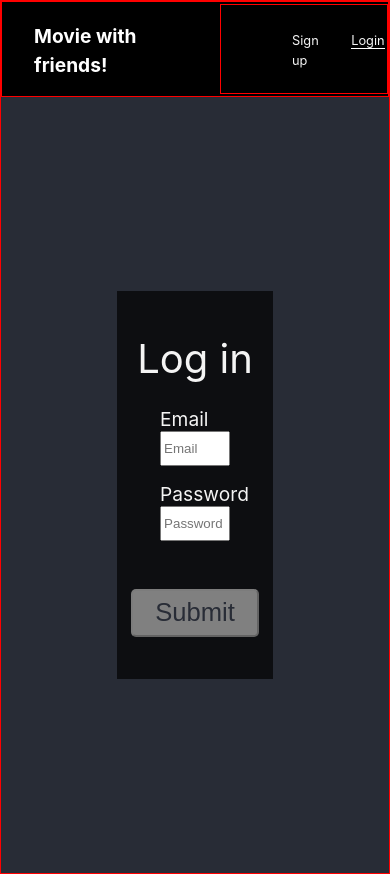
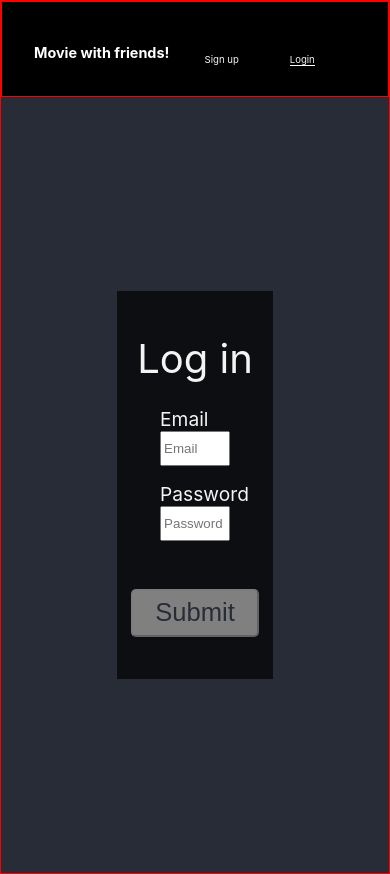
Before and after one commit to Steven2120/fullstack-mern-movie-with-friends, a React (Create React App) app in the folder auth-frontend/: page /login in a window 390 px wide. Built offline with nearby package versions, Linux system fonts and the light colour scheme.

Commit message:
added responsiveness to navbar.

```diff
--- a/auth-frontend/src/components/Nav/Nav.css
+++ b/auth-frontend/src/components/Nav/Nav.css
@@ -110,7 +110,75 @@
       height: auto;
       display: grid;
       grid-template-columns: 20% 20% 50% 10%;
-      border: 1px solid red;
     }
 
+    .large__section__nav {
+      display: flex;
+    }
   }
+
+  @media (max-width: 635px) {
+    .nav__link__mwf {
+      font-size: .7em;
+    }
+
+    .right-side-nav > ul {
+      height: auto;
+      display: grid;
+      grid-template-columns: 50% 50%;
+      gap: .4rem;
+    }
+
+    .large__section__nav {
+      display: flex;
+      flex-direction: column;
+    }
+
+    #update__profile {
+      margin-left: -.05rem;
+      margin-top: .3rem;
+    }
+
+    .nav__link {
+      font-size: .7em;
+    }
+
+    #welcome {
+      font-size: .7em;
+      }
+
+  }
+
+  @media (max-width: 480px) {
+    .nav__link__mwf {
+      font-size: .6em;
+    }
+
+    .right-side-nav > ul {
+      gap: 1rem;
+    }
+
+    .nav__link {
+      font-size: .6em;
+    }
+
+    #welcome {
+      font-size: .6em;
+      }
+  }
+
+  @media (max-width: 390px) {
+    #logout__id {
+      margin-left: 1rem;
+    }
+  }
+
+  @media (max-width: 305px) {
+    .navbar > .h1-logo {
+      margin-left: -.01rem
+    }
+
+    .navbar > .h1-logo {
+      padding-left: .3rem;
+    }
+  }
--- a/auth-frontend/src/components/Nav/Nav.js
+++ b/auth-frontend/src/components/Nav/Nav.js
@@ -45,7 +45,7 @@ export class Nav extends Component {
             </li>
             <li>
               {this.props.user ? (
-                <div>
+                <div className="large__section__nav">
                   <span id="welcome">
                     Welcome Back - {this.props.user.email}
                   </span>
@@ -68,11 +68,10 @@ export class Nav extends Component {
                 </NavLink>
               )}
             </li>
-            <li>
+            <li id="logout__id">
               {this.props.user ? (
                 <NavLink
                   className="nav__link"
-                  activeStyle={{ borderBottom: "1px solid white" }}
                   to="/"
                   onClick={this.props.handleUserLogout}
                 >
```
